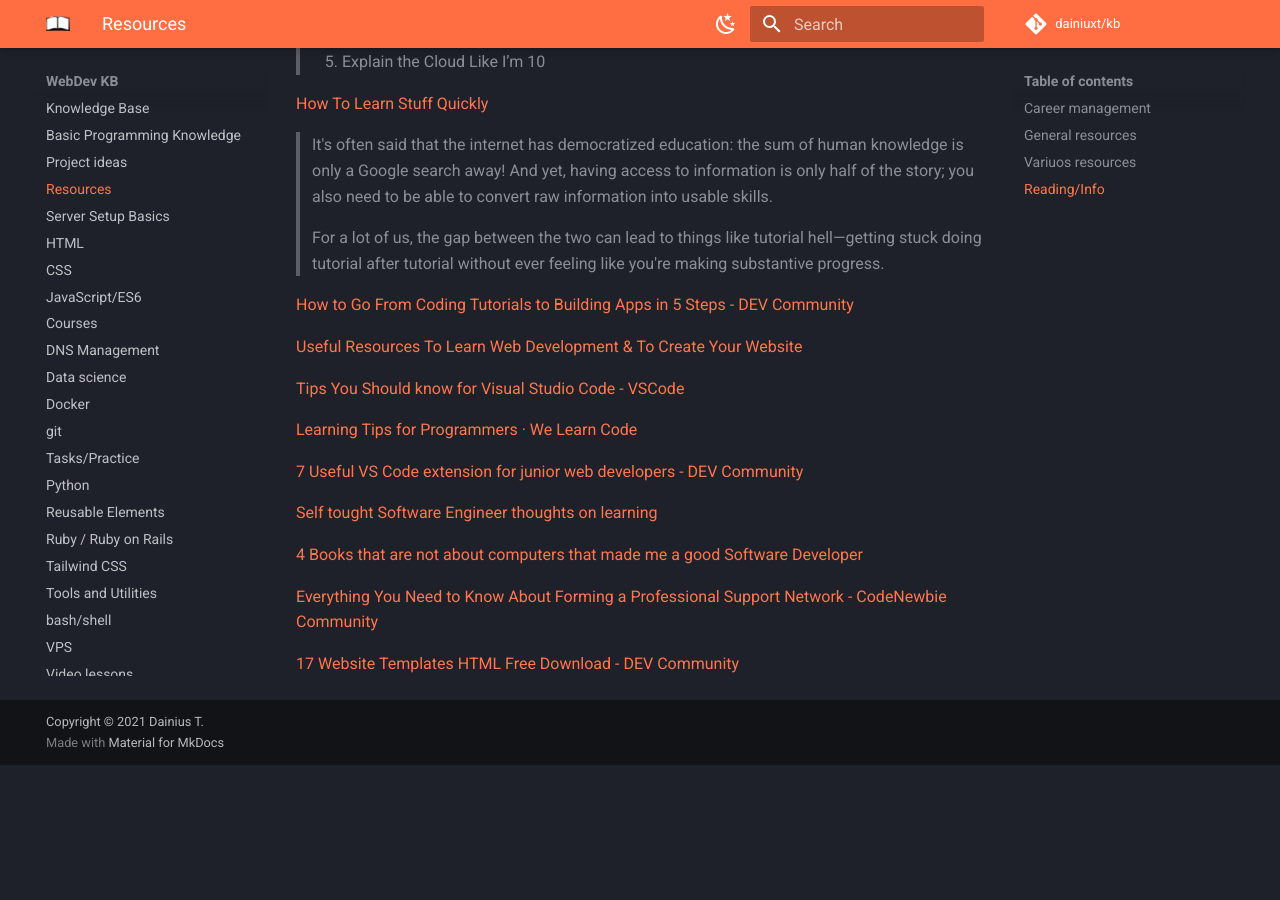
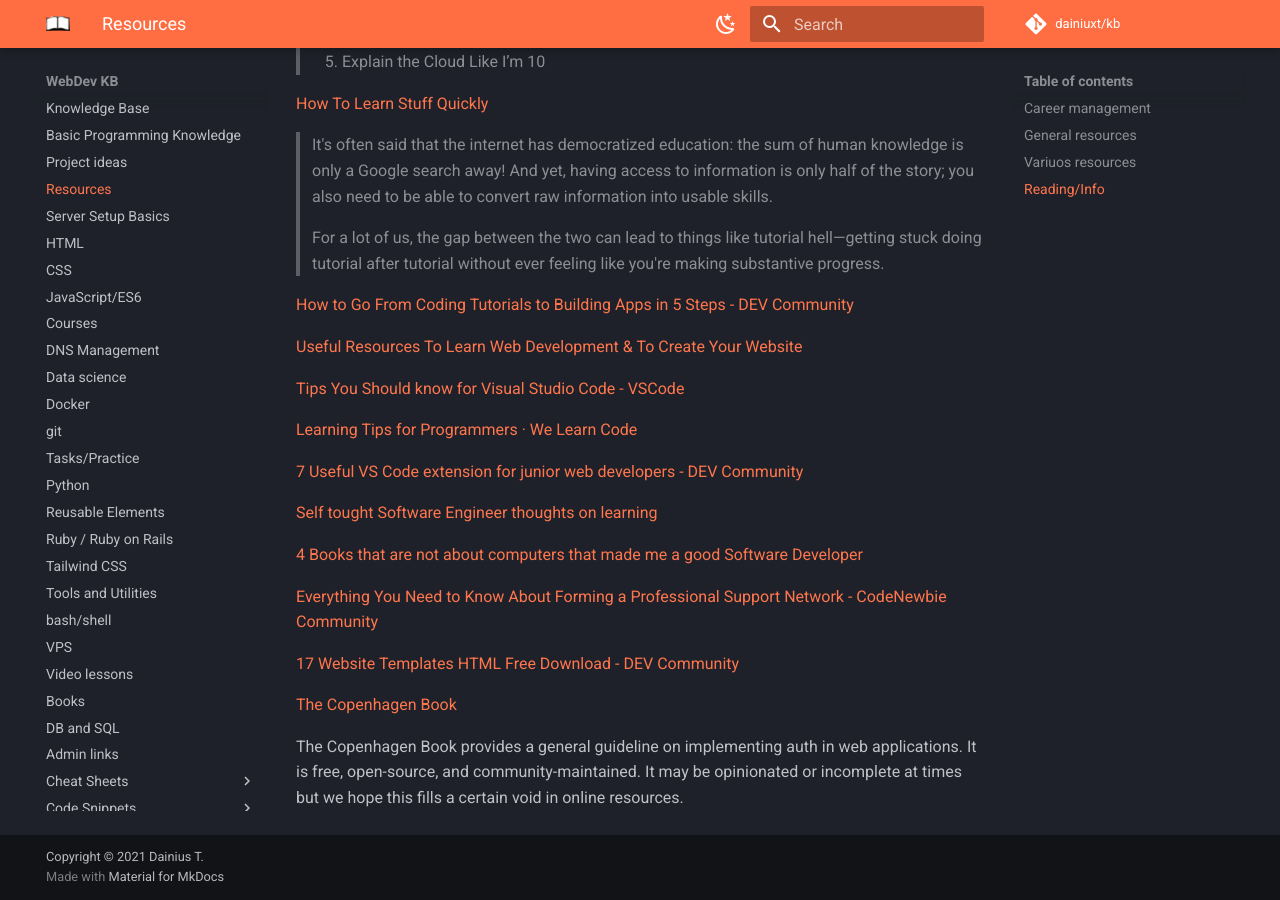
Before and after one commit to dainiuxt/kb, an MkDocs documentation site: the page built from docs/00Resources.md, in a window 1280 px wide and 900 px high, scrolled down 1591 px. Built offline with MkDocs 1.6.1 and Material for MkDocs 9.7.7, drawn with Linux system fonts in a browser that asks for light colours; comment, search, counter and statistics services are not loaded; before the commit the page ends 2356 px from its top, so only the background shows below that.

```diff
--- a/docs/00Resources.md
+++ b/docs/00Resources.md
@@ -82,3 +82,7 @@
 [Everything You Need to Know About Forming a Professional Support Network - CodeNewbie Community](https://community.codenewbie.org/theoriginalbpc/everything-you-need-to-know-about-forming-a-professional-support-network-4c45)
 
 [17 Website Templates HTML Free Download - DEV Community](https://dev.to/afif/border-with-gradient-and-radius-387f)
+
+[The Copenhagen Book](https://thecopenhagenbook.com/)
+
+The Copenhagen Book provides a general guideline on implementing auth in web applications. It is free, open-source, and community-maintained. It may be opinionated or incomplete at times but we hope this fills a certain void in online resources.
```
Also changed, not shown: docs/03JavaScript.md (+4 -0 lines), docs/Python.md (+4 -0 lines), docs/index.md (+1 -1 lines).
